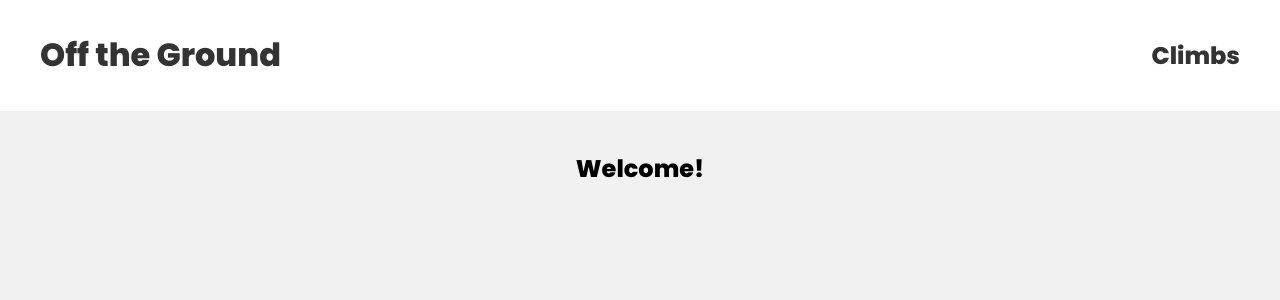
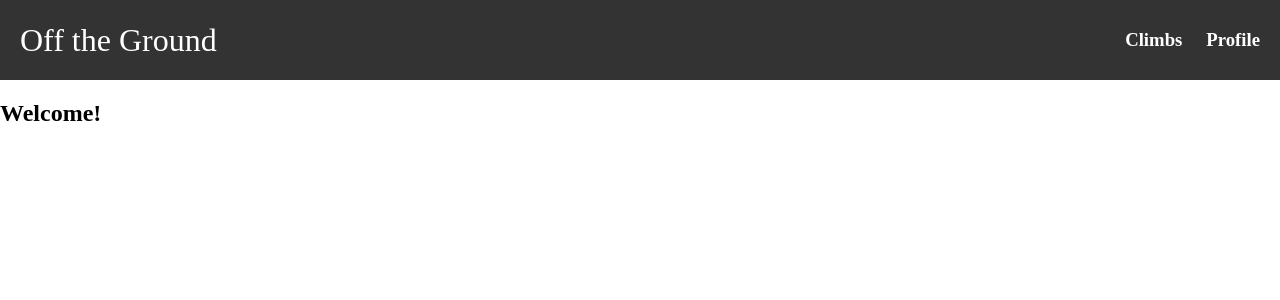
Before and after one commit to solomonckwon/offtheground, a React (Create React App) app in the folder frontend/: page / in a window 1280 px wide. Shown: the top 300 px of the page. Built offline with nearby package versions, Linux system fonts and the light colour scheme; the HTML template or start-up script is replaced by a standard one.

Commit message:
added new navbar that has interactive highlighting. also added stand in pages for home and profile. CSS is being redone

```diff
--- a/frontend/src/App.js
+++ b/frontend/src/App.js
@@ -2,8 +2,10 @@ import { BrowserRouter, Routes, Route } from 'react-router-dom'
 
 // pages & components
 import Home from './pages/Home'
-import Navbar from './components/Navbar'
+// import Navbar from './components/Navbar'
+import Navbar from './components/Navbar2';
 import LandingPage from './pages/LandingPage';
+import Profile from './pages/Profile';
 
 function App() {
   return (
@@ -21,6 +23,10 @@ function App() {
               path="/home"
               element={ <Home /> }
             />
+            <Route
+              path="/profile"
+              element={ <Profile /> }
+            />
           </Routes>
         </div>
       </BrowserRouter>
--- a/frontend/src/components/Navbar.js
+++ b/frontend/src/components/Navbar.js
@@ -5,11 +5,15 @@ const Navbar = () => {
         <header>
             <div className="container">
                 <Link to='/'>
-                    <h1>Off the Ground</h1>
+                    <h1 style={{color:'white'}}>Off the Ground</h1>
                 </Link>
 
                 <Link to='/home'>
                     <h2>Climbs</h2>
+                </Link>
+
+                <Link to='/profile'>
+                    <h2>Climbs2</h2>
                 </Link>
 
             </div>
--- /dev/null
+++ b/frontend/src/components/Navbar2.js
@@ -0,0 +1,31 @@
+import { Link, useMatch, useResolvedPath } from "react-router-dom"
+
+export default function Navbar() {
+    return (
+    <nav className="nav">
+        <a href="/" className="site-title">Off the Ground</a>
+        <ul>
+                <CustomLink to="/home">
+                    <h3>Climbs</h3>
+                </CustomLink>
+
+                <CustomLink to="/profile">
+                    <h3>Profile</h3>
+                </CustomLink>
+        </ul>
+    </nav>
+    )
+}
+
+function CustomLink({ to, children, ...props }) {
+    const resolvedPath = useResolvedPath(to)
+    const isActive = useMatch({ path: resolvedPath.pathname, end: true })
+
+    return (
+      <li className={isActive ? "active" : ""}>
+        <Link to={to} {...props}>
+          {children}
+        </Link>
+      </li>
+    )
+  }
--- a/frontend/src/index.css
+++ b/frontend/src/index.css
@@ -1,91 +1,82 @@
-/* google font */
-@import url('https://fonts.googleapis.com/css2?family=Poppins:wght@300;400;500;600;800&family=VT323&display=swap');
+* {
+  box-sizing: border-box;
+}
 
-/* layout */
-:root {
-  --primary: #1aac83;
-  --error: #e7195a;
+body {
+  margin: 0;
 }
-body {
-  background: #f1f1f1;
+
+/* NavBar */
+.nav{
+  background-color: #333;
+  color: white;
+  display: flex;
+  justify-content: space-between;
+  align-items: center;
+  gap: 2rem;
+  padding: 0 1rem;
+  height: 5rem;
+}
+
+.nav ul {
+  padding: 0;
   margin: 0;
-  font-family: "Poppins";
+  list-style: none;
+  display: flex;
+  gap: 1rem;
+
 }
-header {
-  background: #fff;
+
+.site-title {
+  font-size: 2rem;
 }
-header .container {
-  max-width: 1200px;
-  margin: 0 auto;
-  padding: 10px 20px;
+
+.nav a {
+  color: inherit;
+  text-decoration: none;
+  height: 100%;
   display: flex;
   align-items: center;
-  justify-content: space-between;
+  padding: .25rem;
 }
-header a {
-  color: #333;
-  text-decoration: none;
+
+.nav li.active {
+  background-color: #555;
 }
-.pages{
-  max-width: 100%;
-  max-height: 100vh;
-  padding: 20px;
-  margin: 0 auto;
+
+.nav li:hover {
+  background-color: #777;
 }
 
 /* homepage */
 .home {
   display: grid;
-  grid-template-columns: 2fr 1fr;
-  gap: 100px;
+  grid-template-columns: 1fr 1fr;
+  /* gap: 100 px; */
 }
-.workout-details {
-  background: #fff;
-  border-radius: 4px;
-  margin: 20px auto;
+
+/* climb-details */
+.climb-details {
+  background: #675;
+  border-radius: 15px;
   padding: 20px;
+  margin: 2rem;
   position: relative;
   box-shadow: 2px 2px 5px rgba(0,0,0,0.05);
 }
-.workout-details h4 {
+
+.climb-details h4 {
   margin: 0 0 10px 0;
-  font-size: 1.2em;
-  color: var(--primary);
-}
-.workout-details p {
-  margin: 0;
-  font-size: 0.9em;
-  color: #555;
-}
-.workout-details span {
-  position: absolute;
-  top: 20px;
-  right: 20px;
-  cursor: pointer;
-  background: #f1f1f1;
-  padding: 6px;
-  border-radius: 50%;
-  color: #333;
+  font-size: 1.4em;
+  /* color: var(--primary); */
 }
 
-.climb-details {
-  background: #fff;
-  border-radius: 4px;
-  margin: 20px auto;
-  padding: 20px;
-  position: relative;
-  box-shadow: 2px 2px 5px rgba(0,0,0,0.05);
-}
-.climb-details h4 {
-  margin: 0 0 10px 0;
-  font-size: 1.2em;
-  color: var(--primary);
-}
 .climb-details p {
   margin: 0;
-  font-size: 0.9em;
-  color: #555;
+  font-size: 1em;
+  color: #222;
 }
+
 .climb-details span {
   position: absolute;
   top: 20px;
@@ -97,42 +88,7 @@ header a {
   color: #333;
 }
 
-/* new workout form */
-label, input {
-  display: block;
-}
-input {
-  padding: 10px;
-  margin-top: 10px;
-  margin-bottom: 20px;
-  width: 100%;
-  border: 1px solid #ddd;
-  border-radius: 4px;
-  box-sizing: border-box;
-}
-form button {
-  background: var(--primary);
-  border: 0;
-  color: #fff;
-  padding: 10px;
-  font-family: "Poppins";
-  border-radius: 4px;
-  cursor: pointer;
-}
-div.error {
-  padding: 10px;
-  background: #ffefef;
-  border: 1px solid var(--error);
-  color: var(--error);
-  border-radius: 4px;
-  margin: 20px 0;
-}
-input.error {
-  border: 1px solid var(--error);
-}
-
 /* star rating css */
-
 .star-label {
   display: inline;
 }
@@ -146,13 +102,3 @@ input.error {
   cursor:pointer;
   transition: color 200ms;
 }
-
-/* landing page */
-.landing-page {
-  /* align-items: center; */
-
-  display: flex;
-  justify-content: center;
-
-
-}
--- /dev/null
+++ b/frontend/src/pages/Profile.js
@@ -0,0 +1,14 @@
+
+
+const Profile = () => {
+    return (
+        <div className="profile-page">
+
+            <h2>Profile!</h2>
+
+
+        </div>
+    )
+}
+
+export default Profile
```
Also changed, not shown: 1 other file (tests, documents, lock files or other folders).
